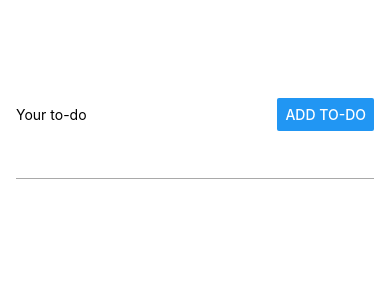
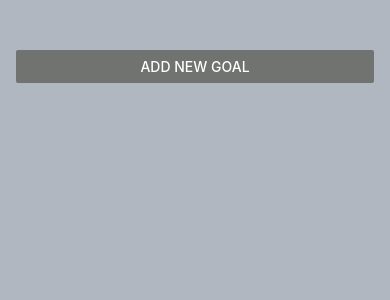
Before and after one commit to ArifEbrahim/ToDoList, a React Native app: screen / in a window 390 px wide. Shown: the top 300 px of the page. Built offline with nearby package versions, Linux system fonts and the light colour scheme.

Commit message:
feature: add ToDo modal and styling

```diff
--- a/App.js
+++ b/App.js
@@ -1,15 +1,14 @@
 import { StatusBar } from "expo-status-bar";
-import { StyleSheet, View, FlatList } from "react-native";
+import { StyleSheet, View, Button } from "react-native";
 import { useState } from "react";
 import ToDoDisplay from "./components/ToDoDisplay";
 import ToDoInput from "./components/ToDoInput";
 
 export default function App() {
   const [toDoItems, setToDoItems] = useState([]);
+  const [isModalVisible, setIsModalVisible] = useState(false);
 
-  const toDoInputHandler = (enteredText) => {
-    setEnteredToDoText(enteredText);
-  };
+  const toggleModalVisible = () => setIsModalVisible(!isModalVisible);
 
   const addToDoHandler = (enteredToDoText) => {
     const updatedItems = [
@@ -17,6 +16,7 @@ export default function App() {
       { text: enteredToDoText, id: Date.now() },
     ];
     setToDoItems(updatedItems);
+    toggleModalVisible();
   };
 
   const deleteToDoHandler = (id) => {
@@ -26,9 +26,16 @@ export default function App() {
 
   return (
     <View style={styles.appContainer}>
-      <View style={styles.inputContainer}>
-        <ToDoInput onAddToDo={addToDoHandler} />
-      </View>
+      <Button
+        title={"Add new goal"}
+        color={"#707370"}
+        onPress={toggleModalVisible}
+      />
+      <ToDoInput
+        onAddToDo={addToDoHandler}
+        showModal={isModalVisible}
+        onCancel={toggleModalVisible}
+      />
       <View style={styles.toDoItemsContainer}>
         <ToDoDisplay data={toDoItems} onDeleteToDo={deleteToDoHandler} />
       </View>
@@ -41,15 +48,7 @@ const styles = StyleSheet.create({
     flex: 1,
     paddingTop: 50,
     paddingHorizontal: 16,
-  },
-  inputContainer: {
-    flex: 1,
-    flexDirection: "row",
-    justifyContent: "space-between",
-    alignItems: "center",
-    marginBottom: 24,
-    borderBottomColor: "darkgrey",
-    borderBottomWidth: 1,
+    backgroundColor: "#B0B7C0",
   },
   toDoItemsContainer: {
     flex: 5,
--- a/components/ToDoInput.js
+++ b/components/ToDoInput.js
@@ -1,4 +1,11 @@
-import { TextInput, Button } from "react-native";
+import {
+  TextInput,
+  Button,
+  View,
+  StyleSheet,
+  Modal,
+  Image,
+} from "react-native";
 import { useState } from "react";
 
 export default function ToDoInput(props) {
@@ -9,13 +16,64 @@ export default function ToDoInput(props) {
   };
 
   const addToDoHandler = () => {
-    props.onAddToDo(enteredToDoText)
-  }
+    props.onAddToDo(enteredToDoText);
+    setEnteredToDoText("");
+  };
+
+  const imageLocation = require("../assets/images/target.png");
 
   return (
-    <>
-      <TextInput placeholder="Your to-do" onChangeText={toDoInputHandler} />
-      <Button title="Add to-do" onPress={addToDoHandler} />
-    </>
+    <Modal visible={props.showModal} animationType={"slide"}>
+      <View style={styles.inputContainer}>
+        <Image source={imageLocation} style={styles.image} />
+        <TextInput
+          style={styles.textInput}
+          placeholder="Your to-do"
+          onChangeText={toDoInputHandler}
+          value={enteredToDoText}
+        />
+        <View style={styles.buttonContainer}>
+          <View style={styles.button}>
+            <Button title="Cancel" onPress={props.onCancel} color="#707370" />
+          </View>
+          <View style={styles.button}>
+            <Button title="Add Goal" onPress={addToDoHandler} color="#171710" />
+          </View>
+        </View>
+      </View>
+    </Modal>
   );
 }
+
+const styles = StyleSheet.create({
+  inputContainer: {
+    flex: 1,
+    justifyContent: "center",
+    alignItems: "center",
+    padding: 16,
+    backgroundColor: "#B0B7C0",
+  },
+  textInput: {
+    borderWidth: 1,
+    borderColor: "white",
+    backgroundColor: "white",
+    width: "100%",
+    padding: 8,
+    borderRadius: 6,
+    color: "#171710",
+    padding: 16,
+  },
+  buttonContainer: {
+    flexDirection: "row",
+    marginTop: 16,
+  },
+  button: {
+    width: 100,
+    marginHorizontal: 8,
+  },
+  image: {
+    width: 100,
+    height: 100,
+    margin: 20,
+  },
+});
--- a/components/ToDoItem.js
+++ b/components/ToDoItem.js
@@ -1,13 +1,31 @@
-import { View, Text, Pressable } from "react-native";
+import { View, Text, Pressable, StyleSheet } from "react-native";
 
 export default function ToDoItem(props) {
   const deleteToDoHandler = () => props.onDeleteToDo(props.id);
 
   return (
-    <Pressable onPress={deleteToDoHandler}>
-      <View>
-        <Text>{props.text}</Text>
-      </View>
+    <View style={styles.toDoItem}>
+      <Pressable
+        onPress={deleteToDoHandler}
+        style={({ pressed }) => pressed && styles.pressedItem}
+      >
+        <Text style={styles.toDoText}>{props.text}</Text>
     </Pressable>
+    </View>
   );
 }
+
+const styles = StyleSheet.create({
+  toDoItem: {
+    margin: 8,
+    padding: 8,
+    backgroundColor: "#595e60",
+    borderRadius: 6,
+  },
+  pressedItem: {
+    opacity: 0.5,
+  },
+  toDoText: {
+    color: "ivory",
+  },
+});
```
Also changed, not shown: assets/images/target.png (added).
